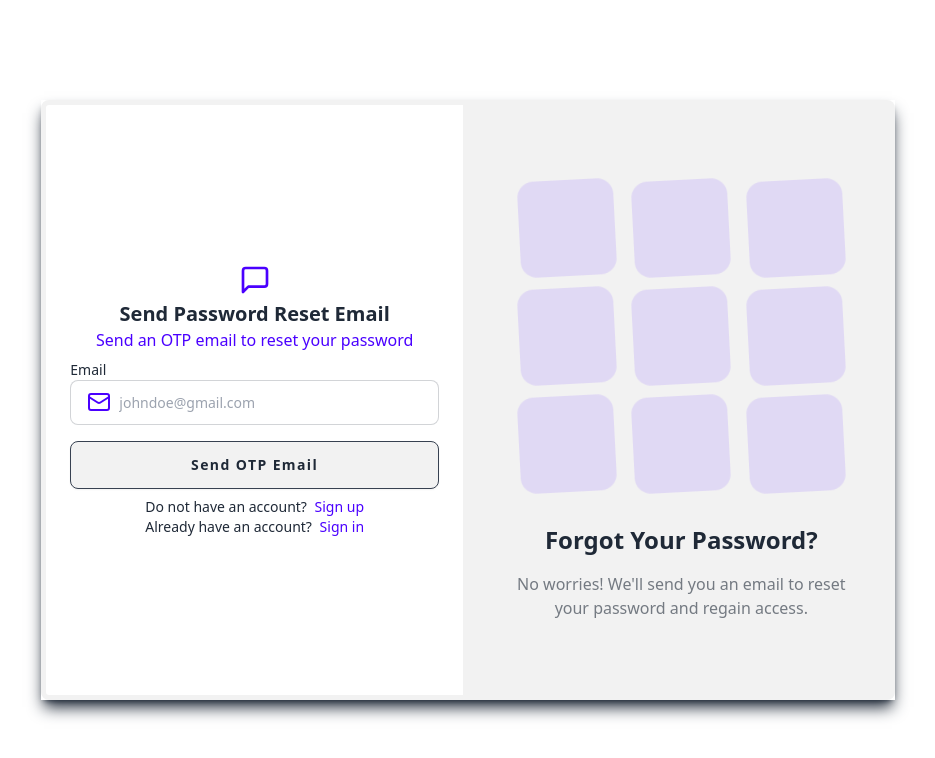
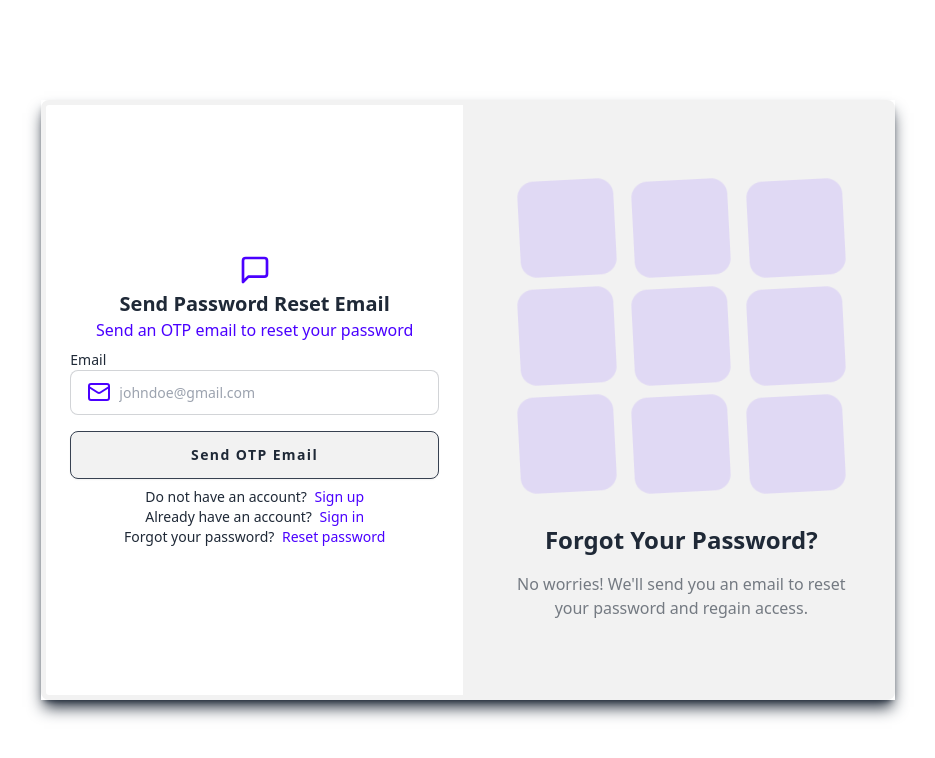
Before and after one commit to e19465/real-time-chat-app-MERN, a React (Vite) app in the folder frontend/: page /auth/send-password-reset-email in a window 1280 px wide. Shown: the top 758 px of the page, without its empty margins (172-1107 px from the left). Built offline with nearby package versions, Linux system fonts and the light colour scheme.

Commit message:
auth pages completed

```diff
--- a/frontend/src/pages/auth/ResetPasswordPage.jsx
+++ b/frontend/src/pages/auth/ResetPasswordPage.jsx
@@ -159,7 +159,7 @@ const ResetPasswordPage = () => {
         <AuthImagePattern
           title="Reset Your Password"
           subtitle="Enter a new password to secure your account. Your new password will help you get back to your account."
-          animation={animationTypes.bounce}
+          animation={animationTypes.ping}
         />
       </div>
     </AuthLayout>
--- a/frontend/src/pages/auth/SendPasswordResetEmailPage.jsx
+++ b/frontend/src/pages/auth/SendPasswordResetEmailPage.jsx
@@ -71,7 +71,11 @@ const SendPasswordResetEmailPage = () => {
           </InputContainer>
         </AuthForm>
         <div className="w-full h-auto mt-2">
-          <UsefullLinks showSignIn={true} showSignUp={true} />
+          <UsefullLinks
+            showSignIn={true}
+            showSignUp={true}
+            showResetPassword={true}
+          />
         </div>
       </LeftRegionContainer>
 
```
